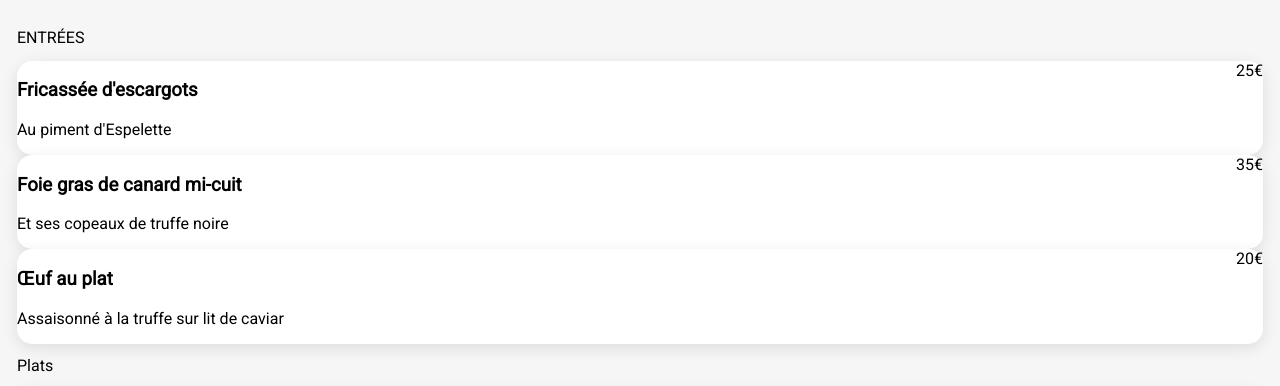
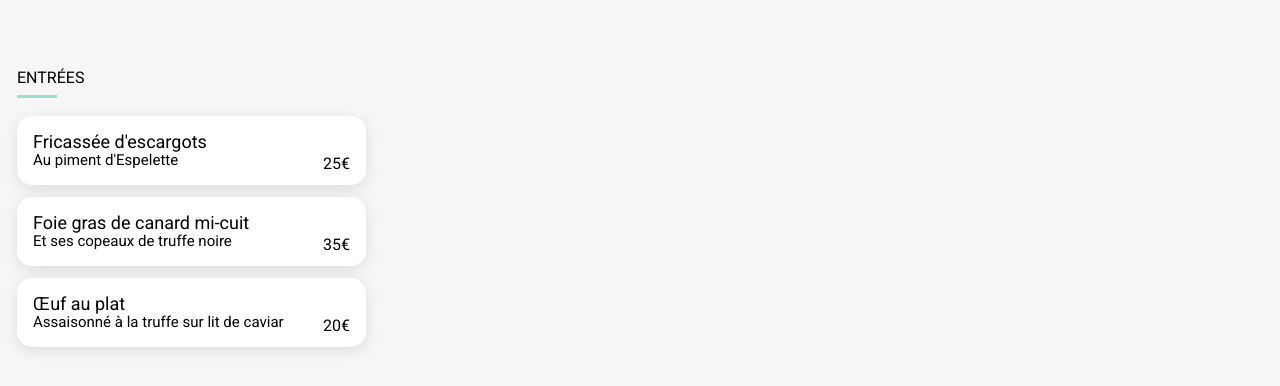
Before and after one commit to HammerPanzer92/P03_Oh_my_food, a website: page menus/palette_du_gout.html in a window 1280 px wide. Shown: the part 365-751 px from the top of the page. Drawn offline with Linux system fonts and the light colour scheme; files whose address does not match are found by name; a web font is replaced by a local one.

Commit message:
Continuation du SCSS pour les menus -Ajout du petit trait sous les titres de section -Modifié la disposition dans les cards -Modifié la police des cards

```diff
--- a/menus/palette_du_gout.html
+++ b/menus/palette_du_gout.html
@@ -56,7 +56,7 @@
         </article>
       </section>
       <section>
-        <h2>Plats</h2>
+        <h2>PLATS</h2>
         <article class="card">
           <div class="card_content">
             <h3>Filet de bœuf aux herbes</h3>
@@ -86,7 +86,7 @@
         </article>
       </section>
       <section>
-        <h2>Desserts</h2>
+        <h2>DESSERTS</h2>
         <article class="card">
           <div class="card_content">
             <h3>Paris-Brest</h3>
--- a/scss/_menus.scss
+++ b/scss/_menus.scss
@@ -8,12 +8,22 @@
         background-size: cover;
     }
     .menu-container {
-        //Ne pas oublier, border-radius et pos relative
         border-radius: 36px 36px 0 0;
         position: relative;
         bottom: 36px;
-        z-index: 2;
         background-color: variables.$bgcolor;
+        display:flex;
+        flex-direction: column;
+        gap: 40px;
+        h2::after{
+            content:"";
+            display: block;
+            background-color: variables.$green;
+            width: 40px;
+            height: 3px;
+            position: relative;
+            top: 8px;
+        }
         &_titre {
             display: flex;
             flex-direction: row;
@@ -33,7 +43,9 @@
         }
         section {
             margin: 0 17px;
-
+            display: flex;
+            flex-direction: column;
+            gap: 12px;
             h2{
                 font-family: 'Roboto';
                 font-weight: 300;
@@ -44,6 +56,30 @@
                 display: flex;
                 flex-direction: row;
                 justify-content: space-between;
+                width: 349px;
+                height: 69px;
+                &_content{
+                    align-self: center;
+                    h3, p{
+                        font-family: 'Roboto';
+                        margin:0 16px;
+                    }
+                    h3{
+                        font-weight: 500;
+                        font-size:18px;
+                        line-height: 21.09px;
+                    }
+                    p{
+                        font-weight: 300;
+                        font-size:15.04px;
+                        line-height: 17.63px;
+                    }
+                }
+                &_price{
+                    align-self: end;
+                    margin-bottom: 12px;
+                    margin-right: 16px;
+                }
             }
         }
     }
```
Also changed, not shown: styles/styles.css, 1 other file.
